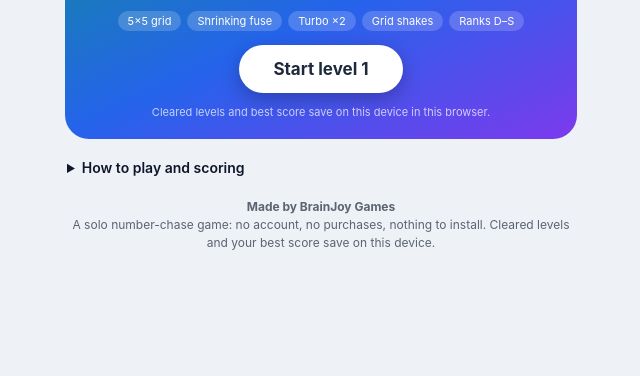
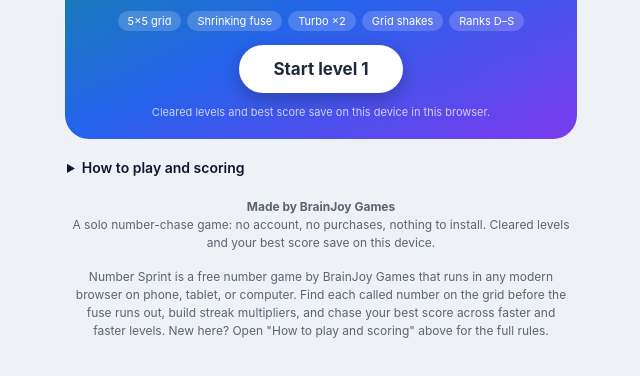
Before and after one commit to Arooj822/number-sprint, a plain HTML site: page index.html in a window 1280 px wide. Shown: the part 204-580 px from the top of the page, without its empty margins (319-959 px from the left). Drawn offline with Linux system fonts and the light colour scheme.

Commit message:
Improve page SEO: h1 title, about text
Updated title element to use an h1 tag and added a new closing paragraph with a game description.

```diff
--- a/index.html
+++ b/index.html
@@ -41,7 +41,7 @@ body {
 .ns-page { max-width: 520px; margin: 0 auto; padding: 10px 10px 28px; }
 
 .ns-titlebar { display: flex; align-items: baseline; gap: 10px; margin: 2px 6px 0; }
-.ns-title { font-size: 20px; font-weight: 700; }
+.ns-title { font-size: 20px; font-weight: 700; margin: 0; }
 .ns-subtitle { font-size: 12px; opacity: 0.65; }
 .ns-help { margin: 14px 6px 0; font-size: 14px; }
 .ns-help > summary { cursor: pointer; font-weight: 600; padding: 6px 0; }
@@ -333,7 +333,7 @@ body {
 <body>
 <main class="ns-page">
     <div class="ns-titlebar">
-        <span class="ns-title">Number Sprint</span>
+        <h1 class="ns-title">Number Sprint</h1>
         <span class="ns-subtitle">Free &middot; solo &middot; no sign-up</span>
     </div>
 
@@ -374,6 +374,7 @@ body {
         </ol>
     </details>
     <p class="ns-closing"><strong>Made by BrainJoy Games</strong><br>A solo number-chase game: no account, no purchases, nothing to install. Cleared levels and your best score save on this device.</p>
+    <p class="ns-closing">Number Sprint is a free number game by BrainJoy Games that runs in any modern browser on phone, tablet, or computer. Find each called number on the grid before the fuse runs out, build streak multipliers, and chase your best score across faster and faster levels. New here? Open "How to play and scoring" above for the full rules.</p>
 </main>
 
 <script>
```
